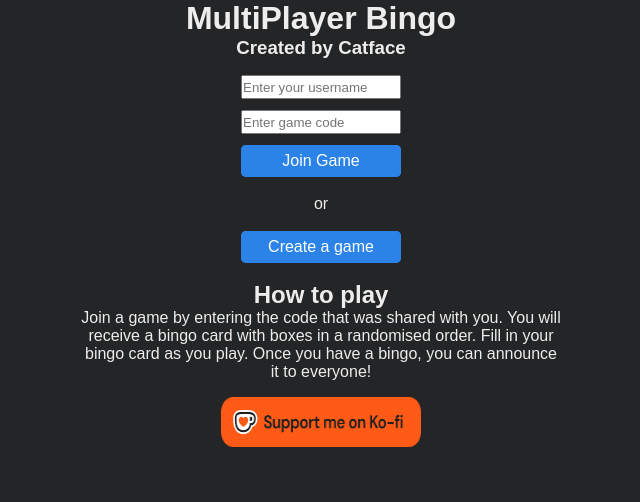
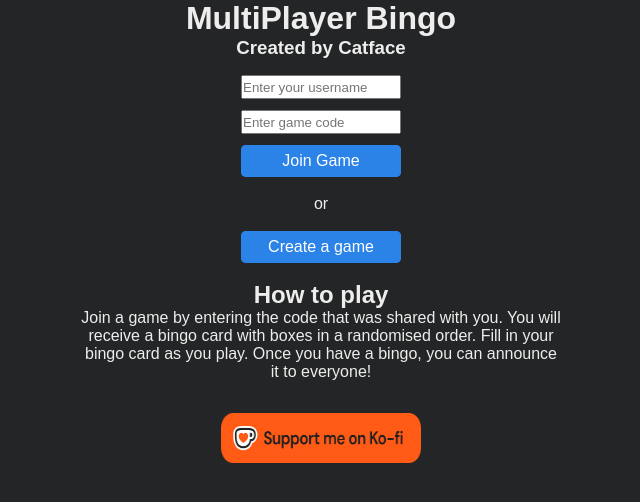
Before and after one commit to ramstedt/bingomultiplayer, a Next.js app: page / in a window 1280 px wide. Shown: the top 502 px of the page, without its empty margins (319-959 px from the left). Built offline with nearby package versions, Linux system fonts and the light colour scheme; a web font is replaced by a local one.

Commit message:
copy paste link and url

```diff
--- a/app/components/Kofi/Kofi.js
+++ b/app/components/Kofi/Kofi.js
@@ -5,7 +5,7 @@ import styles from './Kofi.module.css';
 const Kofi = () => {
   return (
     <Link
-      href='https://ko-fi.com/catface404'
+      href='https://ko-fi.com/catstasis'
       target='_blank'
       className={styles.kofi}
     >
--- a/app/components/Kofi/Kofi.module.css
+++ b/app/components/Kofi/Kofi.module.css
@@ -1,4 +1,6 @@
 .kofi {
   background: none;
-  margin: 1rem 0px 1rem 0px;
+  display: flex;
+  justify-content: center;
+  margin-top: 2rem;
 }
```
Also changed, not shown: app/game/page.js (+24 -0 lines).
